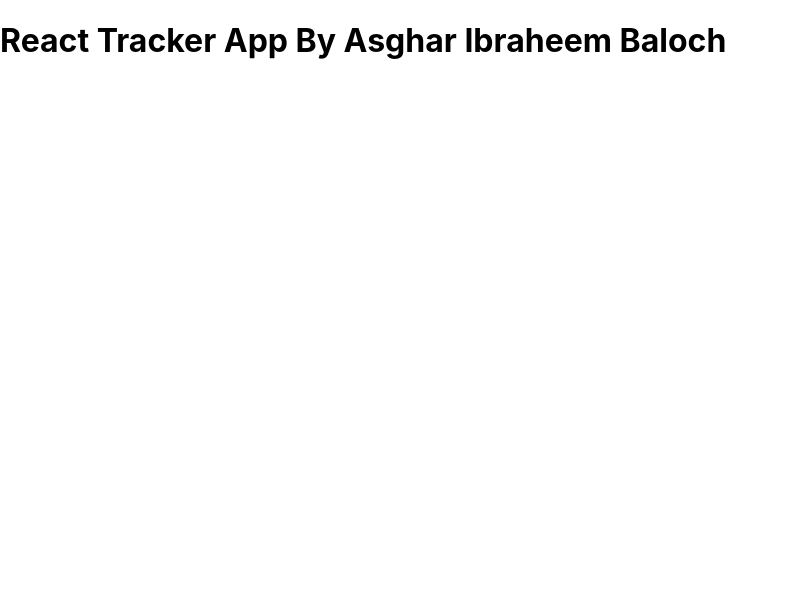
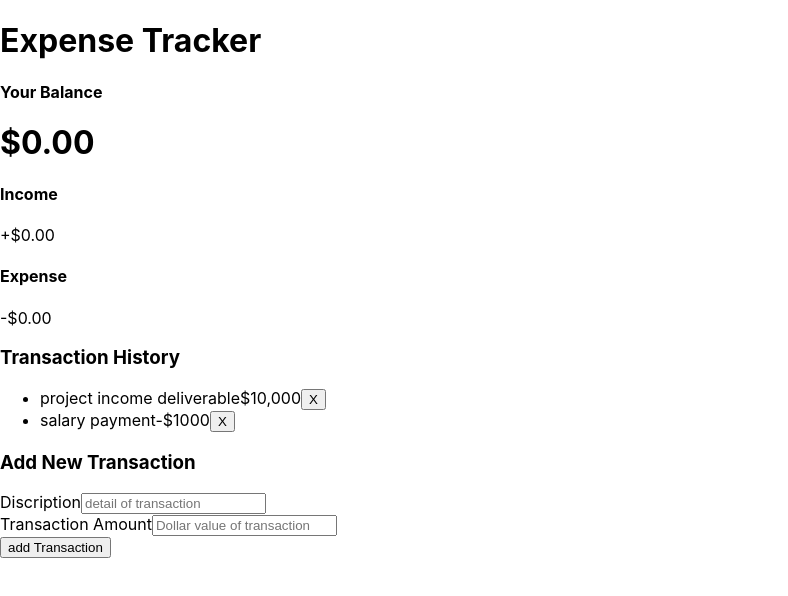
Before and after one commit to asgharibraheembaloch/react-expense-tracker, a React (Create React App) app: page / in a window 1280 px wide. Shown: the top 596 px of the page, without its empty margins (0-788 px from the left). Built offline with nearby package versions, Linux system fonts and the light colour scheme.

Commit message:
add commponents to app
added basic commponents without any functionality

```diff
--- a/src/App.js
+++ b/src/App.js
@@ -1,5 +1,9 @@
 import React from 'react';
 import {Header} from './components/Header';
+import {Balance} from './components/Balance';
+import {AccountSummary} from './components/AccountSummary';
+import {TransactionHistory} from './components/TransactionHistory';
+import {AddTransaction} from './components/AddTransaction'
 /* import logo from './logo.svg';
 import './App.css'; */
 
@@ -7,6 +11,12 @@
   return (
     <div>
       <Header />
+      <div className="container">
+        <Balance/>
+        <AccountSummary/>
+        <TransactionHistory/>
+        <AddTransaction/>
+      </div>
     </div>
   );
 }
--- /dev/null
+++ b/src/components/AccountSummary.js
@@ -0,0 +1,20 @@
+import React from 'react';
+
+export const AccountSummary = () => {
+    return(
+        <div className="inc-exp-container">
+            <div>
+                <h4>Income</h4>
+                <p className="money plus">
+                    +$0.00
+                </p>
+            </div>
+            <div>
+                <h4>Expense</h4>
+                <p className="money minus">
+                    -$0.00
+                </p>
+            </div>
+        </div>
+    )
+}
--- /dev/null
+++ b/src/components/AddTransaction.js
@@ -0,0 +1,24 @@
+import React from 'react';
+
+export const AddTransaction = () => {
+    return(
+        <div>
+            <h3>Add New Transaction</h3>
+            <from>
+                <div className="form-control">
+                    <label htmlFor="discription">
+                        Discription
+                    </label>
+                    <input type="text" placeholder="detail of transaction"></input>
+                </div>
+                <div className="form-control">
+                    <label htmlFor="transactionamount">
+                        Transaction Amount
+                    </label>
+                    <input type="number" placeholder="Dollar value of transaction"></input>
+                </div>
+                <button className="btn">add Transaction</button>
+            </from>
+        </div>
+    )
+}
--- /dev/null
+++ b/src/components/Balance.js
@@ -0,0 +1,10 @@
+import React from 'react';
+
+export const Balance = () => {
+    return(
+        <div>
+            <h4>Your Balance</h4>
+            <h1 id="balance">$0.00</h1>
+        </div>
+    )
+}
--- a/src/components/Header.js
+++ b/src/components/Header.js
@@ -2,8 +2,8 @@
 
 export const Header = () => {
     return(
-        <h1>
-            React Tracker App By Asghar Ibraheem Baloch
-        </h1>
+        <div className="container">
+            <h1>Expense Tracker</h1>
+        </div>
     )
 }
--- /dev/null
+++ b/src/components/TransactionHistory.js
@@ -0,0 +1,23 @@
+import React from 'react';
+
+export const TransactionHistory = () => {
+    return(
+        <div>
+            <h3>
+                Transaction History
+            </h3>
+            <ul className="list">
+                <li className="plus">
+                    project income deliverable
+                    <span>$10,000</span>
+                    <button className="delete-btn">X</button>
+                </li>
+                <li className="minus">
+                    salary payment
+                    <span>-$1000</span>
+                    <button className="delete-btn">X</button>
+                </li>
+            </ul>
+        </div>
+    )
+}
```
Also changed, not shown: src/App.css (deleted, +0 -38 lines).
